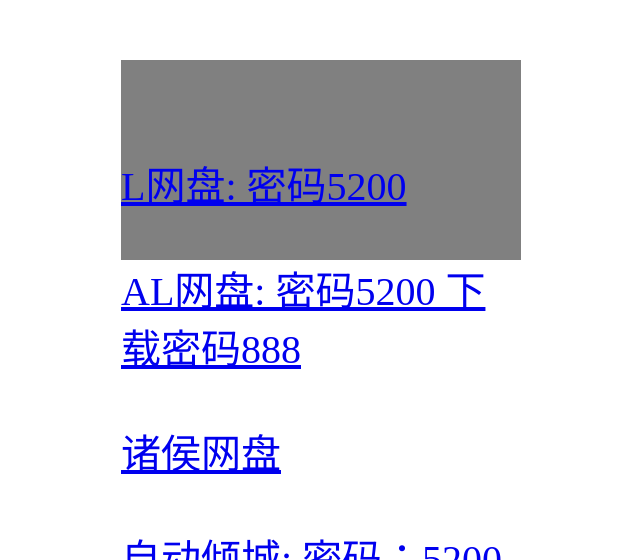
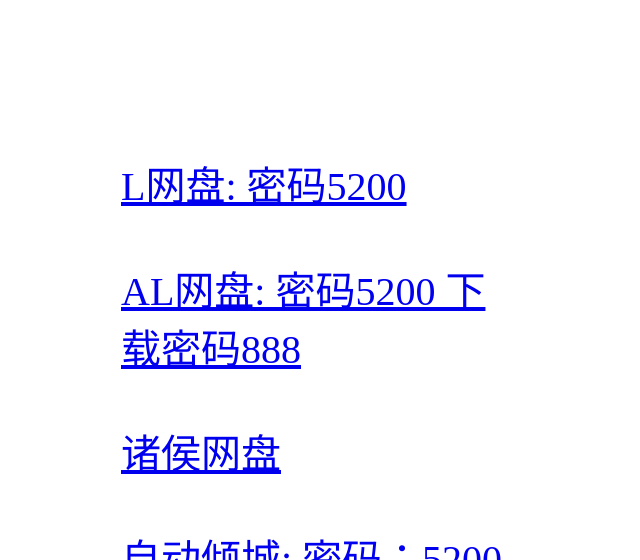
Before and after one commit to dustreading/tools, a plain HTML site: page index.html in a window 1280 px wide. Shown: the part 240-800 px from the top of the page, without its empty margins (319-959 px from the left). Drawn offline with Linux system fonts and the light colour scheme.

Commit message:
Update index.html

```diff
--- a/index.html
+++ b/index.html
@@ -2,7 +2,6 @@
                         font-size:40px;
                         display: table-cell;
                         vertical-align: middle;
-                        background-color: Gray;
                         position: absolute;
                         top: 50%;
                         left: 50%;
```
